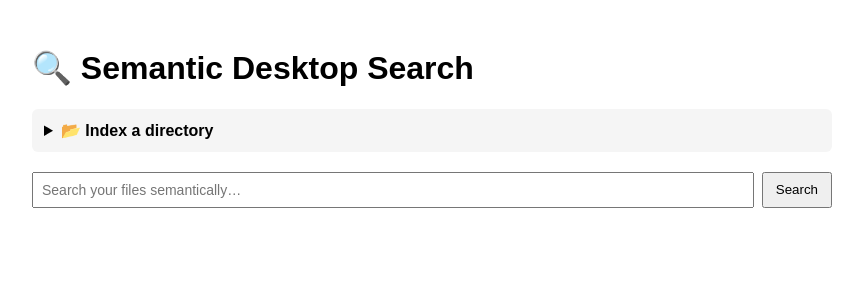
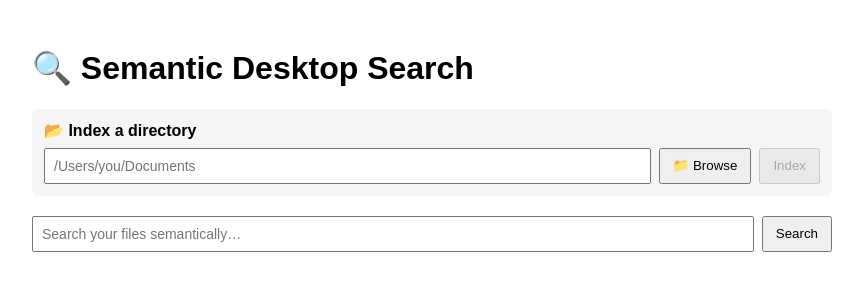
Before and after one commit to MiGzY/semantic-desktop-search, a React (Create React App) app in the folder frontend/: page / in a window 1280 px wide. Shown: the top 300 px of the page, without its empty margins (208-1071 px from the left). Built offline with nearby package versions, Linux system fonts and the light colour scheme; the HTML template or start-up script is replaced by a standard one.

Commit message:
Refactor ingest panel layout in App component

```diff
--- a/frontend/src/App.jsx
+++ b/frontend/src/App.jsx
@@ -85,9 +85,10 @@ function AppContent() {
             <h1>🔍 Semantic Desktop Search</h1>
 
             {/* Ingest panel */}
-            <details style={{ marginBottom: 20, background: "#f5f5f5", padding: 12, borderRadius: 6 }}>
-                <summary style={{ cursor: "pointer", fontWeight: "bold" }}>📂 Index a directory</summary>
-                <div style={{ display: "flex", gap: 8, marginTop: 10 }}>
+            <div style={{ marginBottom: 20, background: "#f5f5f5", padding: 12, borderRadius: 6 }}>
+
+                <p style={{ fontWeight: "bold", marginBottom: 8, marginTop: 0 }}>📂 Index a directory</p>
+                <div style={{ display: "flex", gap: 8 }}>
                     <input
                         type="text"
                         value={ingestPath}
@@ -143,7 +144,7 @@ function AppContent() {
                         ✅ Index complete — {indexedCount.toLocaleString()} chunks stored
                     </div>
                 )}
-            </details>
+            </div>
 
             {/* Shimmer animation */}
             <style>{`
```
